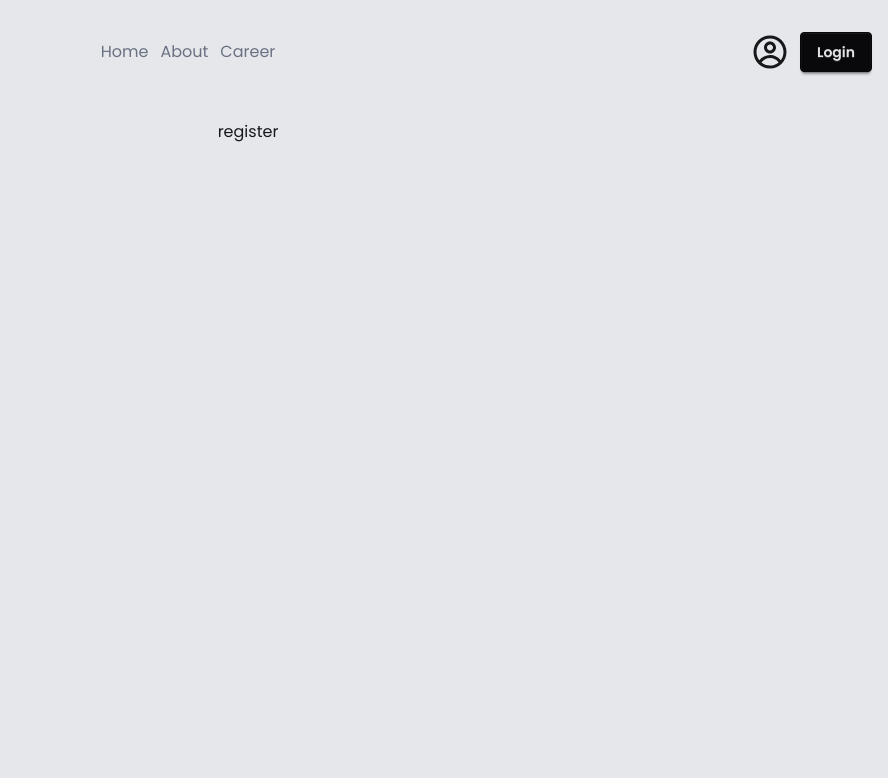
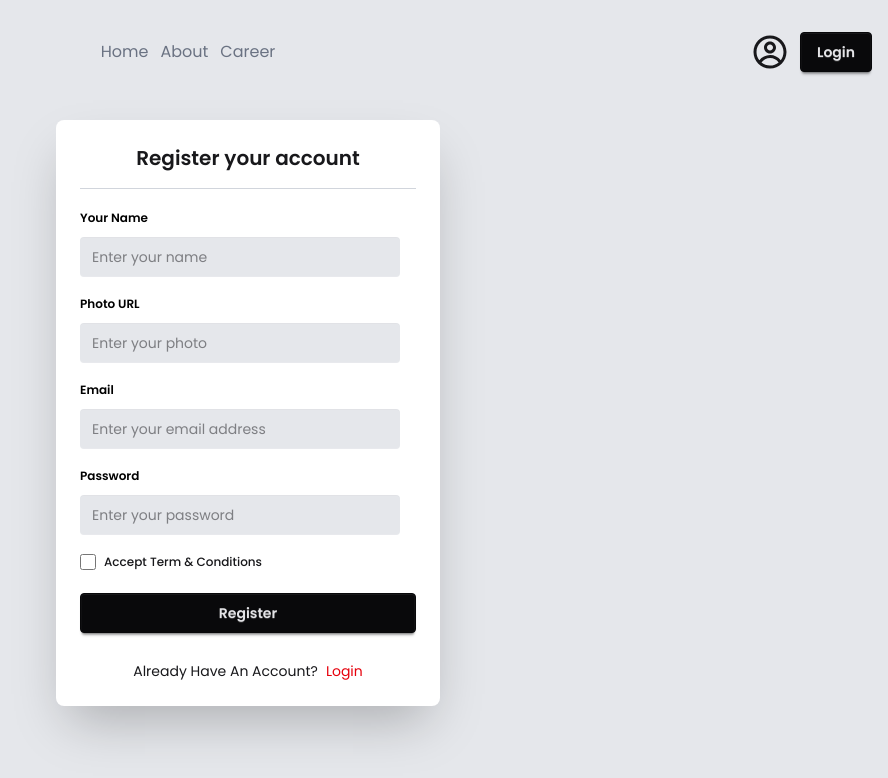
Before and after one commit to abdullahilbaki/Dragon-News, a React (Vite) app: page /auth/register in a window 1280 px wide. Shown: the top 778 px of the page, without its empty margins (392-1280 px from the left). Built offline with nearby package versions, Linux system fonts and the light colour scheme.

Commit message:
added register page

```diff
--- a/src/layouts/AuthLayout.tsx
+++ b/src/layouts/AuthLayout.tsx
@@ -8,7 +8,7 @@ const AuthLayout = () => {
         <Navbar />
       </header>
 
-      <main className="container mx-auto p-4 flex items-center justify-center">
+      <main className="container mx-auto p-4 flex items-center justify-center pb-20">
         <Outlet />
       </main>
     </div>
--- a/src/pages/Register.tsx
+++ b/src/pages/Register.tsx
@@ -1,5 +1,69 @@
+import { Link } from "react-router";
+
 const Register = () => {
-  return <div>register</div>;
+  return (
+    <div className="card bg-base-100 w-full max-w-sm shrink-0 shadow-2xl">
+      <div className="card-body">
+        <h3 className="font-semibold text-xl text-center border-b border-gray-300 pb-4">
+          Register your account
+        </h3>
+        <fieldset className="fieldset space-y-1">
+          <label className="mt-2 label font-semibold text-black">
+            Your Name
+          </label>
+          <input
+            type="text"
+            className="input bg-gray-200 border-0"
+            placeholder="Enter your name"
+          />
+
+          <label className="mt-2 label font-semibold text-black">
+            Photo URL
+          </label>
+          <input
+            type="text"
+            className="input bg-gray-200 border-0"
+            placeholder="Enter your photo"
+          />
+
+          <label className="mt-2 label font-semibold text-black">Email</label>
+          <input
+            type="email"
+            className="input bg-gray-200 border-0"
+            placeholder="Enter your email address"
+          />
+
+          <label className="mt-2 label font-semibold text-black">
+            Password{" "}
+          </label>
+          <input
+            type="password"
+            className="input bg-gray-200 border-0"
+            placeholder="Enter your password"
+          />
+
+          <div className="flex items-center gap-2 my-2">
+            <input id="default-checkbox" type="checkbox" className="w-4 h-4" />
+            <label htmlFor="default-checkbox" className="font-medium ">
+              Accept Term & Conditions
+            </label>
+          </div>
+          <button className="btn btn-neutral mt-2">Register</button>
+        </fieldset>
+        <div className="mt-4 text-center">
+          <p className="flex items-center justify-center gap-2">
+            Already Have An Account?
+            <Link
+              to={"/auth/login"}
+              className="link link-hover text-red-600"
+            >
+              Login
+            </Link>
+          </p>
+        </div>
+      </div>
+    </div>
+  );
 };
 
 export default Register;
```
